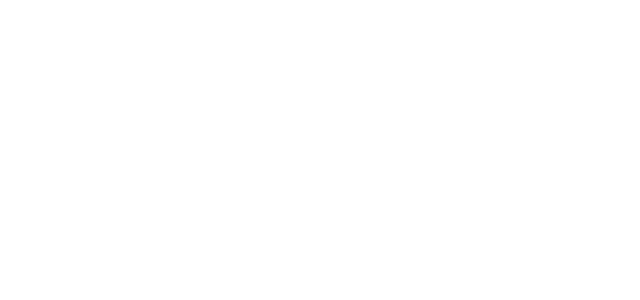
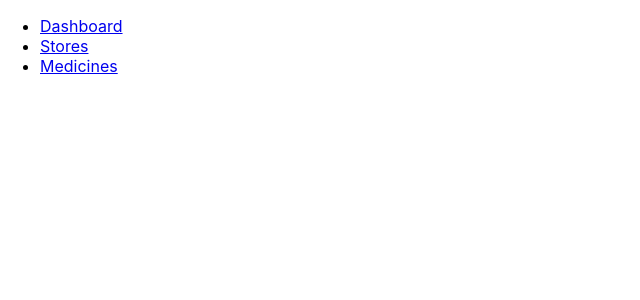
Before and after one commit to jainl28patel/techshila, a React (Create React App) app: page /stores in a window 1280 px wide. Before the commit this address had no page. Shown: the top 300 px of the page, without its empty margins (0-640 px from the left). Built offline with nearby package versions, Linux system fonts and the light colour scheme.

Commit message:
solved small problems

```diff
--- a/src/App.js
+++ b/src/App.js
@@ -11,9 +11,10 @@
     <BrowserRouter>
       <Routes>
         <Route path="/" element={<Layout />}>
+
           <Route index element = {<Mainpage/>} />
-          <Route index element = {<Stores/>} />
-          <Route index element = {<Medicines/>} />
+          <Route path="/stores" element = {<Stores/>} />
+          <Route path="/medicines" element = {<Medicines/>} />
 
 
         </Route>
--- a/src/components/Layout/Layout.js
+++ b/src/components/Layout/Layout.js
@@ -9,10 +9,10 @@
             <Link to="/">Dashboard</Link>
           </li>
           <li>
-            <Link to="/Stores">Stores</Link>
+            <Link to="/stores">Stores</Link>
           </li>
           <li>
-            <Link to="/Medicines">Medicines</Link>
+            <Link to="/medicines">Medicines</Link>
           </li>
         </ul>
       </nav>
--- a/src/components/Stores/Stores.js
+++ b/src/components/Stores/Stores.js
@@ -1,4 +1,5 @@
 import React from 'react'
+import Layout from '../Layout/Layout'
 
 const Stores = () => {
   return (
```
